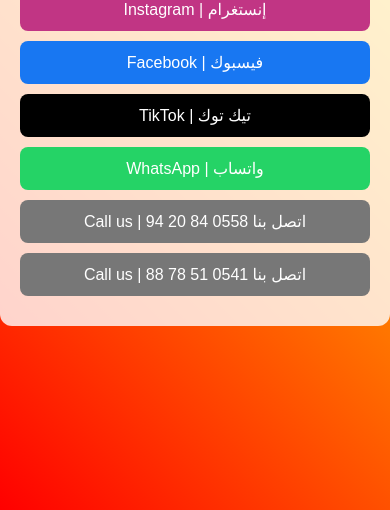
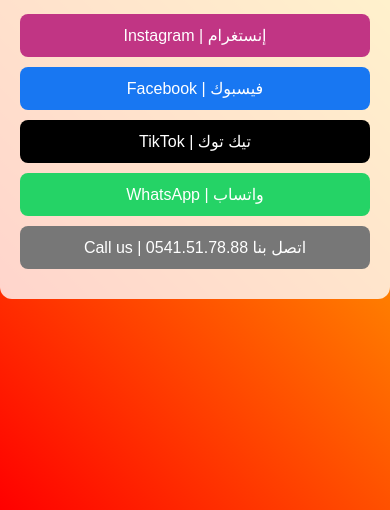
Before and after one commit to bennetelchawi/BennetElChawi.github.io, a plain HTML site: page index.html in a window 390 px wide. Shown: the part 334-844 px from the top of the page. Drawn offline with Linux system fonts and the light colour scheme.

Commit message:
Update phone number format in index.html

```diff
--- a/index.html
+++ b/index.html
@@ -49,8 +49,7 @@
     <a class="button facebook" href="https://www.facebook.com/share/1DLprk2HW9/" target="_blank">Facebook | فيسبوك</a>
     <a class="button tiktok" href="https://www.tiktok.com/@bennet_elchawi_reghaia?_r=1&_t=ZS-912q0SjrBoa" target="_blank">TikTok | تيك توك</a>
     <a class="button whatsapp" href="https://wa.me/213550502081" target="_blank">WhatsApp | واتساب</a>
-    <a class="button call" href="tel:0558842094">Call us | اتصل بنا 0558 84 20 94</a>
-    <a class="button call" href="tel:0541517888">Call us | اتصل بنا 0541 51 78 88</a>
+    <a class="button call" href="tel:0541517888">Call us | اتصل بنا 0541.51.78.88</a>
   </div>
 </body>
 </html>
```
